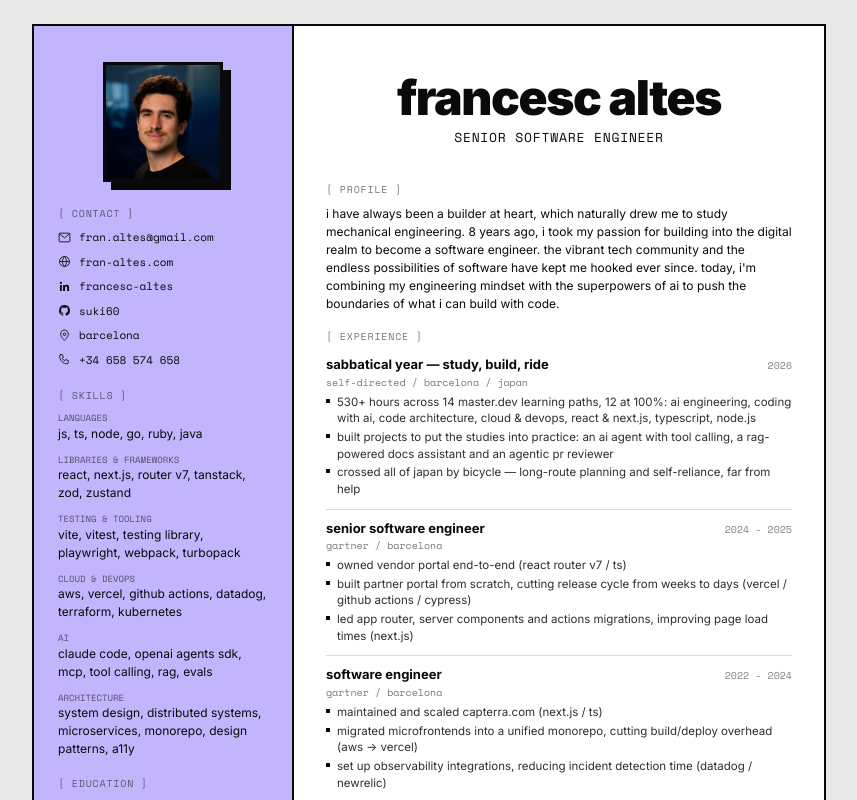
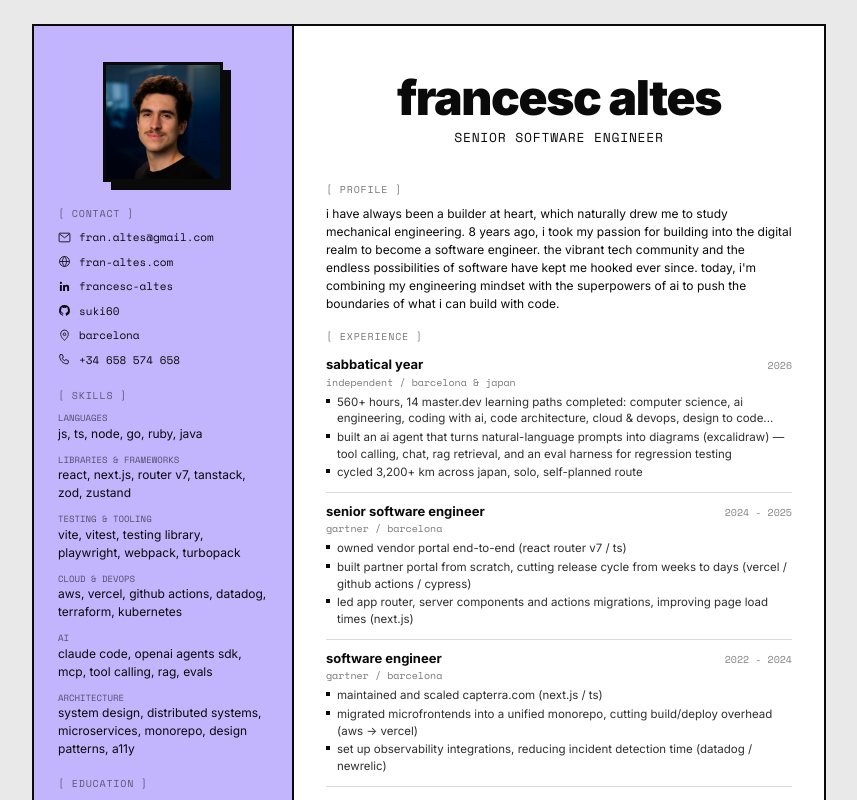
Before and after one commit to suki60/cv, a React (Vite) app: page / in a window 1280 px wide. Shown: the top 800 px of the page, without its empty margins (211-1068 px from the left). Built offline with nearby package versions, Linux system fonts and the light colour scheme.

Commit message:
upd: sabbatical year section

```diff
--- a/src/cvData.jsx
+++ b/src/cvData.jsx
@@ -119,14 +119,14 @@ export const profile =
 
 export const experience = [
   {
-    role: 'sabbatical year — study, build, ride',
-    org: 'self-directed',
-    loc: 'barcelona / japan',
+    role: 'sabbatical year',
+    org: 'independent',
+    loc: 'barcelona & japan',
     time: '2026',
     bullets: [
-      '530+ hours across 14 master.dev learning paths, 12 at 100%: ai engineering, coding with ai, code architecture, cloud & devops, react & next.js, typescript, node.js',
-      'built projects to put the studies into practice: an ai agent with tool calling, a rag-powered docs assistant and an agentic pr reviewer',
-      'crossed all of japan by bicycle — long-route planning and self-reliance, far from help',
+      '560+ hours, 14 master.dev learning paths completed: computer science, ai engineering, coding with ai, code architecture, cloud & devops, design to code...',
+      'built an ai agent that turns natural-language prompts into diagrams (excalidraw) — tool calling, chat, rag retrieval, and an eval harness for regression testing',
+      'cycled 3,200+ km across japan, solo, self-planned route',
     ],
   },
   {
```
